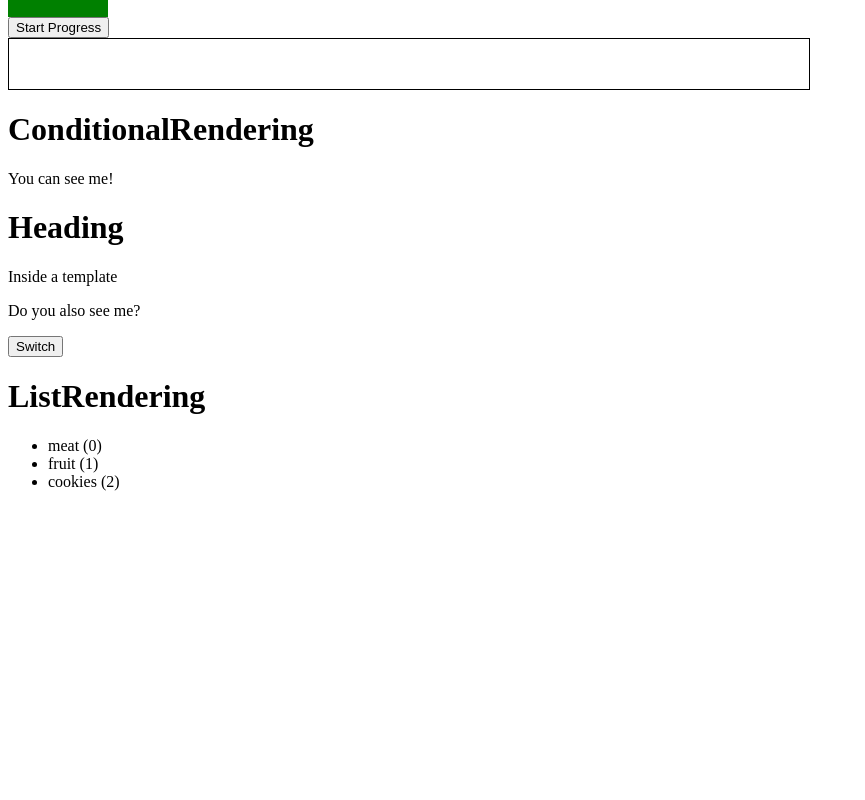
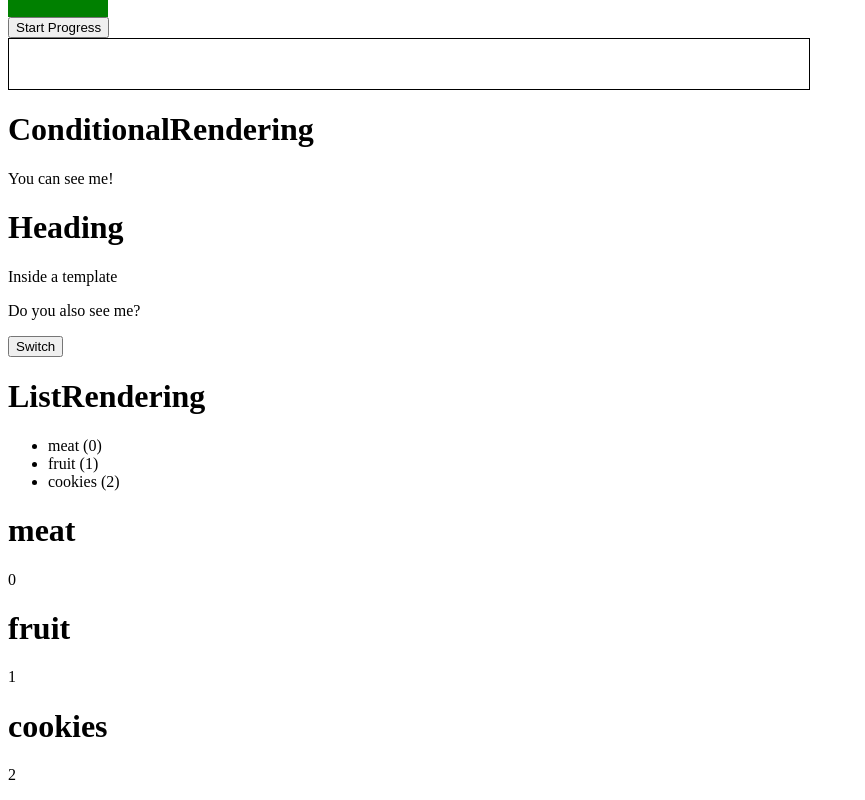
Before and after one commit to mikeliketool/vue-fundamentals, a Vue app: page / in a window 1280 px wide. Shown: the part 1900-2700 px from the top of the page, without its empty margins (0-865 px from the left). Before the commit the page ends 2407 px from the top, so only its background shows below. Built offline with nearby package versions, Linux system fonts and the light colour scheme.

Commit message:
Alternative v-for using template

```diff
--- a/src/components/ListRendering.vue
+++ b/src/components/ListRendering.vue
@@ -4,6 +4,11 @@
     <ul>
       <li v-for='(ingredient, i) in ingredients' :key='ingredient'>{{ ingredient }} ({{ i }})</li>
     </ul>
+    <template v-for='(ingredient, i) in ingredients'>
+      <h1 :key='ingredient'>{{ ingredient }}</h1>
+      <p :key='i'>{{ i }}</p>
+    </template>
+
   </div>
 </template>
 
```
